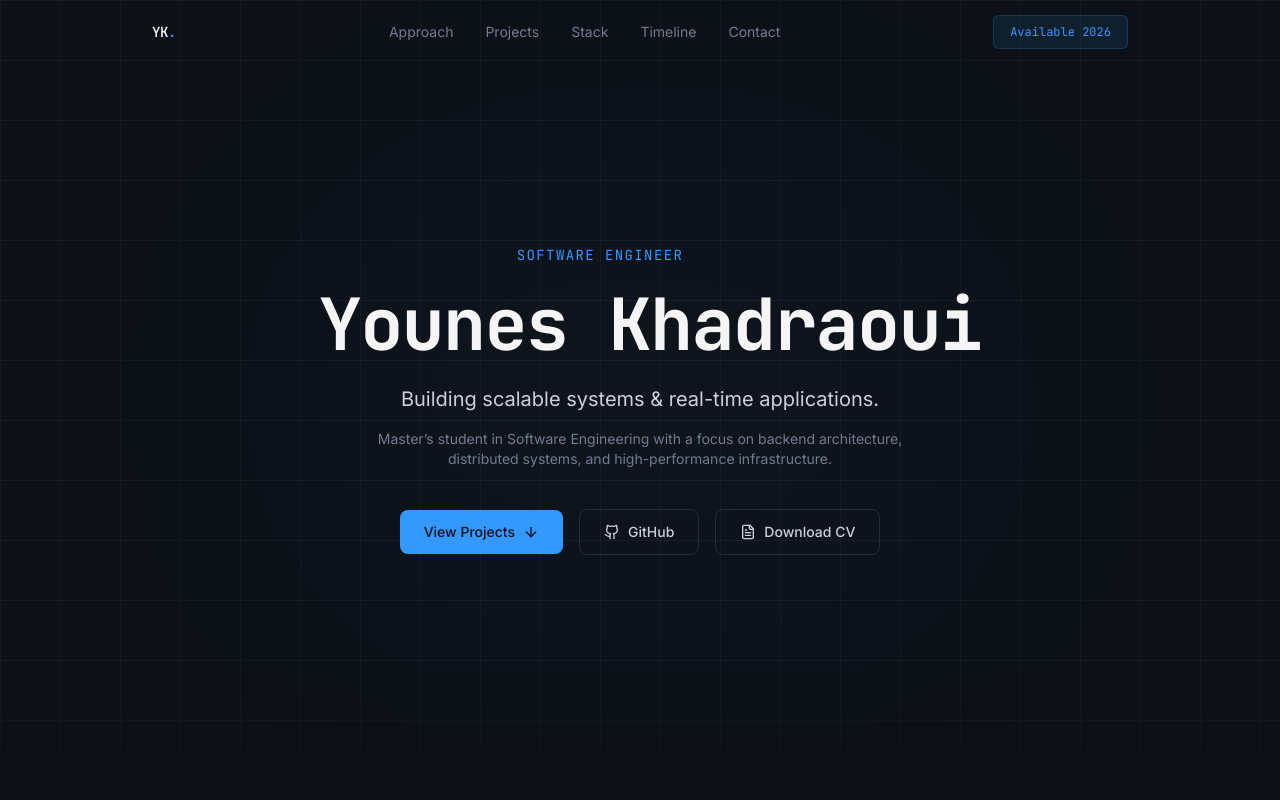
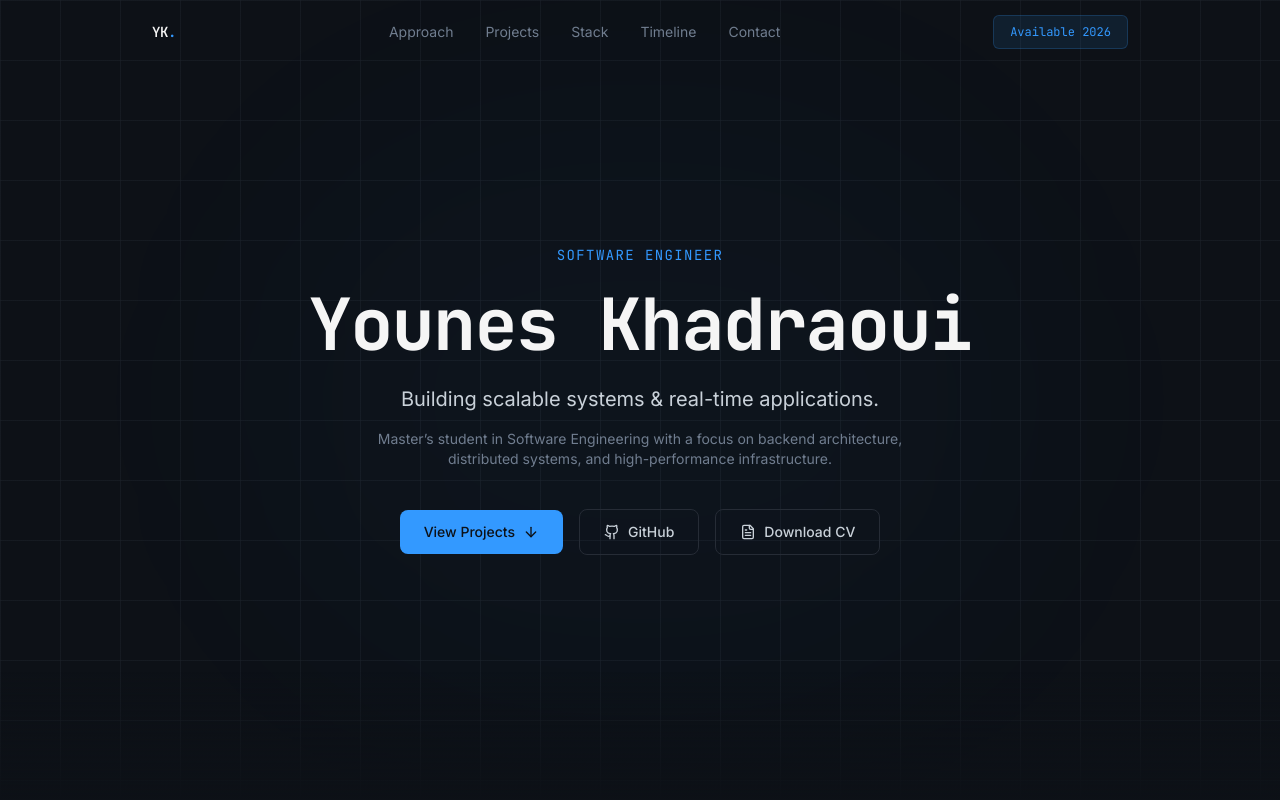
Before and after one commit to Younes-khadraoui/younes_portfolio, a React (Vite) app: page / in a window 1280 px wide. Shown: the top 800 px of the page. Built offline with nearby package versions, Linux system fonts and the light colour scheme; the HTML template or start-up script is replaced by a standard one.

Commit message:
remove padding

```diff
--- a/src/components/Hero.tsx
+++ b/src/components/Hero.tsx
@@ -13,10 +13,10 @@ const Hero = () => {
           animate={{ opacity: 1, y: 0 }}
           transition={{ duration: 0.7, delay: 0.2 }}
         >
-          <p className="font-mono text-sm text-primary mb-6 tracking-widest uppercase pr-20">
+          <p className="font-mono text-sm text-primary mb-6 tracking-widest uppercase">
             Software Engineer
           </p>
-          <h1 className="text-4xl md:text-6xl lg:text-7xl font-bold leading-tight mb-6 tracking-tight pl-5">
+          <h1 className="text-4xl md:text-6xl lg:text-7xl font-bold leading-tight mb-6 tracking-tight">
             Younes Khadraoui
           </h1>
           <p className="text-lg md:text-xl text-foreground max-w-2xl mx-auto mb-4 leading-relaxed">
```
